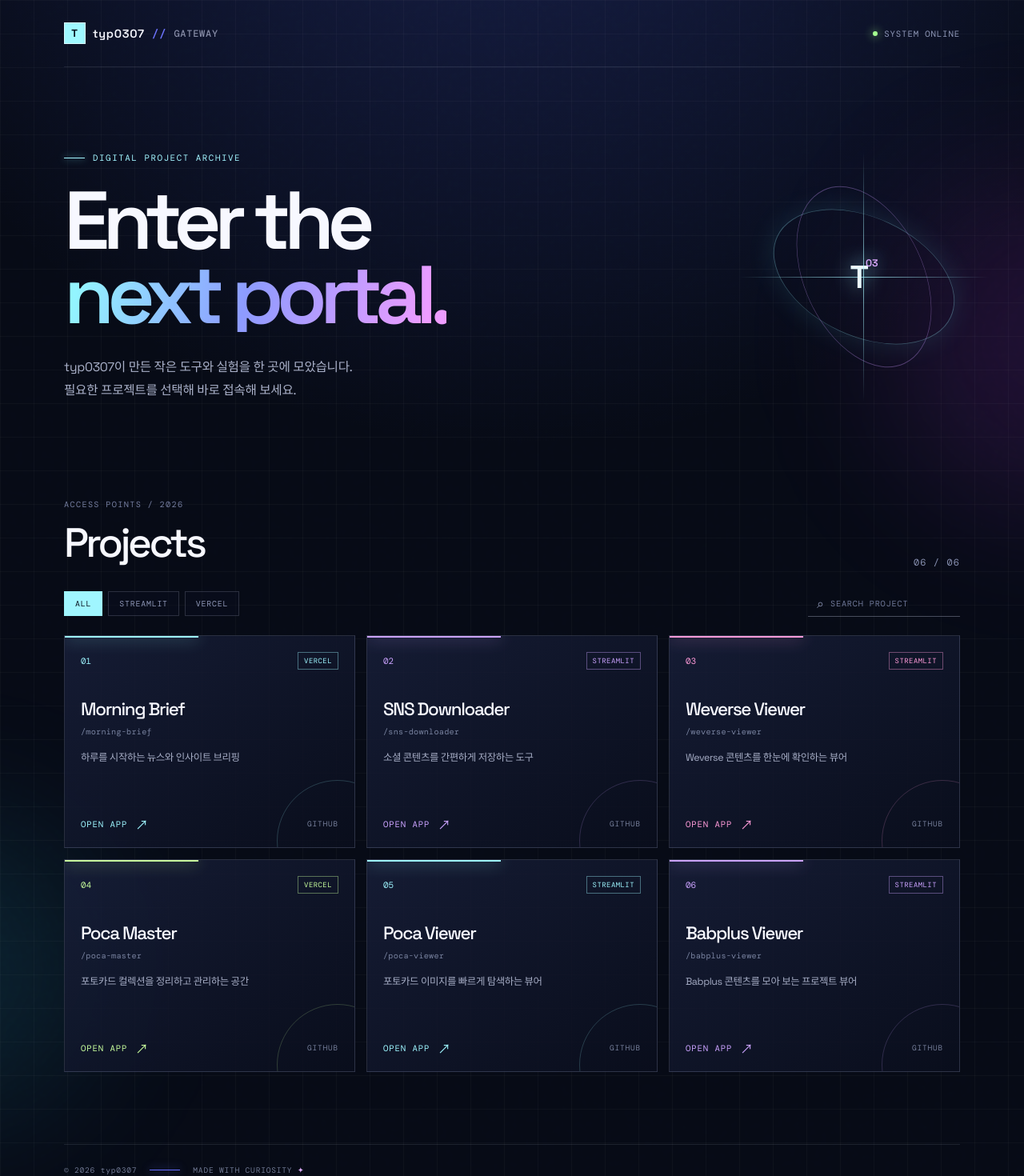
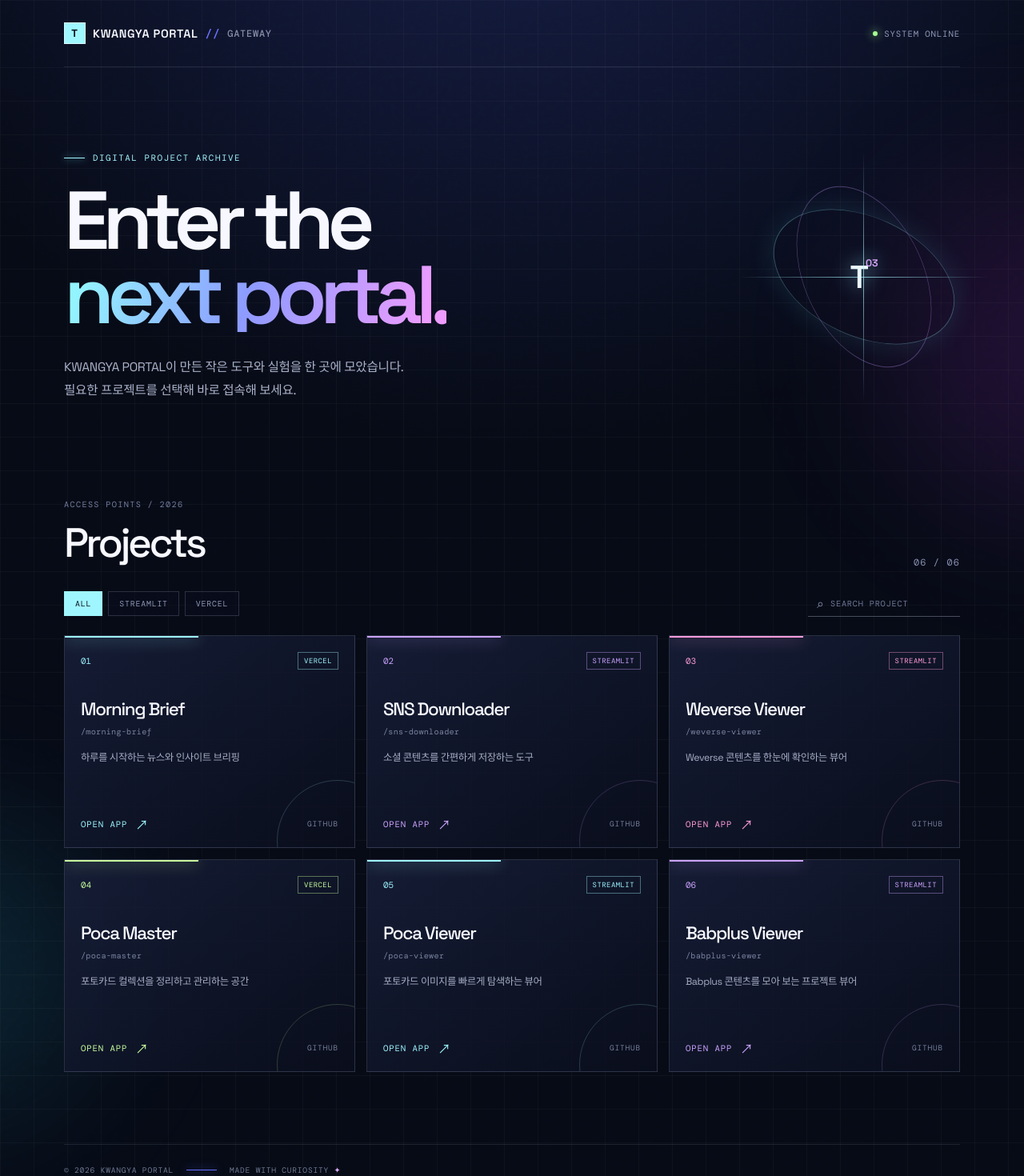
Before and after one commit to typ0307/typ0307.github.io, a React (Vite) app: page / in a window 1280 px wide. Shown: the top 1470 px of the page at 80% size. Built offline with nearby package versions, Linux system fonts and the light colour scheme.

Commit message:
rebrand: typ0307 -> KWANGYA PORTAL
- Update brand text to KWANGYA PORTAL (uppercase, space) in App.jsx, README.md, index.html
- Update package name to kwangya-portal in package.json
- Remove 'Digital Gateway' references
- Preserve GitHub repo URLs (github.com/typ0307/*)

```diff
--- a/index.html
+++ b/index.html
@@ -6,9 +6,9 @@
     <meta name="theme-color" content="#070b16" />
     <meta
       name="description"
-      content="typ0307의 에스파풍 디지털 프로젝트 포털"
+      content="KWANGYA PORTAL의 에스파풍 디지털 프로젝트 포털"
     />
-    <title>typ0307 // Digital Gateway</title>
+    <title>KWANGYA PORTAL</title>
   </head>
   <body>
     <div id="root"></div>
--- a/package.json
+++ b/package.json
@@ -1,5 +1,5 @@
 {
-  "name": "typ0307-gateway",
+  "name": "kwangya-portal",
   "private": true,
   "version": "1.0.0",
   "type": "module",
--- a/src/App.jsx
+++ b/src/App.jsx
@@ -128,9 +128,9 @@
       <div className="ambient ambient-two" />
 
       <header className="site-header">
-        <a className="brand" href="/" aria-label="typ0307 홈으로 이동">
+        <a className="brand" href="/" aria-label="KWANGYA PORTAL 홈으로 이동">
           <span className="brand-mark">T</span>
-          <span>typ0307</span>
+          <span>KWANGYA PORTAL</span>
           <span className="brand-divider">//</span>
           <span className="brand-muted">GATEWAY</span>
         </a>
@@ -149,7 +149,7 @@
               <span>next portal.</span>
             </h1>
             <p className="hero-description">
-              typ0307이 만든 작은 도구와 실험을 한 곳에 모았습니다.
+              KWANGYA PORTAL이 만든 작은 도구와 실험을 한 곳에 모았습니다.
               <br className="desktop-only" />
               필요한 프로젝트를 선택해 바로 접속해 보세요.
             </p>
@@ -213,7 +213,7 @@
       </main>
 
       <footer className="site-footer">
-        <span>© 2026 typ0307</span>
+        <span>© 2026 KWANGYA PORTAL</span>
         <span className="footer-line" />
         <span>MADE WITH CURIOSITY <span className="footer-heart">✦</span></span>
       </footer>
```
Also changed, not shown: 1 other file (tests, documents, lock files or other folders).
